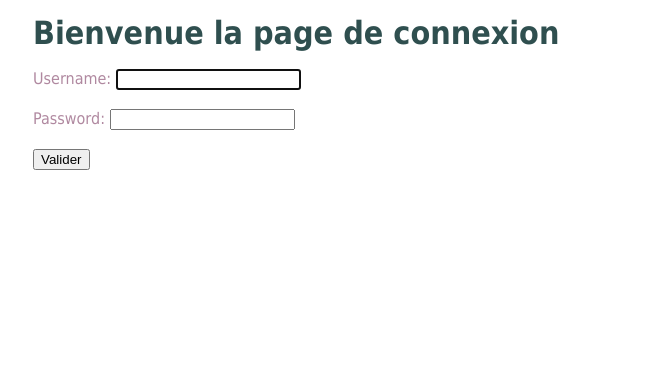
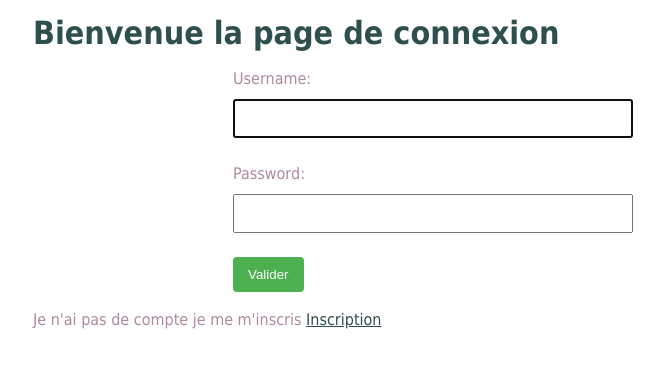
Before and after one commit to regisatl/Django, a Django app: page /accounts/login/ in a window 1280 px wide. Shown: the top 368 px of the page, without its empty margins (207-871 px from the left). Run offline with Django 5.2, Linux system fonts and the light colour scheme.

Commit message:
fin de l'authentification

```diff
--- a/FV/FV/static/global.css
+++ b/FV/FV/static/global.css
@@ -5,3 +5,47 @@ body {
 p {
       color: #5037;
 }
+
+/* Style de base pour le formulaire */
+form {
+      max-width: 400px;
+      margin: 0 auto;
+}
+
+/* Style pour les champs de formulaire */
+input[type="text"],
+input[type="email"],
+input[type="password"],
+textarea {
+      width: 100%;
+      padding: 10px;
+      margin: 8px 0;
+      box-sizing: border-box;
+}
+
+/* Style pour les boutons du formulaire */
+input[type="submit"],
+button {
+      background-color: #4caf50;
+      color: #fff;
+      padding: 10px 15px;
+      border: none;
+      border-radius: 4px;
+      cursor: pointer;
+}
+
+/* Style pour les boutons lorsqu'ils sont survolés */
+input[type="submit"]:hover,
+button:hover {
+      background-color: #45a049;
+}
+
+/* Style pour les messages d'erreur */
+.error {
+      color: #ff0000;
+}
+
+/* Style pour les messages de succès */
+.success {
+      color: #008000;
+}
--- a/FV/accounts/templates/accounts/login.html
+++ b/FV/accounts/templates/accounts/login.html
@@ -11,17 +11,19 @@
     <title>Accounts</title>
   </head>
   <body>
-
-      {% for message in messages %}
-            <p> {{message}} </p>
-      {% endfor %}
+    {% for message in messages %}
+    <p>{{message}}</p>
+    {% endfor %}
     <h1>Bienvenue la page de connexion</h1>
 
     <form method="post">
-      {% csrf_token %}
-      {{form.as_p}}
-      <input type = "submit" value="Valider"/>
+      {% csrf_token %} {{form.as_p}}
+      <input type="submit" value="Valider" />
     </form>
 
+    <p>
+      Je n'ai pas de compte je me m'inscris
+      <a href="{% url 'accounts:register' %}">Inscription</a>
+    </p>
   </body>
 </html>
--- a/FV/accounts/templates/accounts/register.html
+++ b/FV/accounts/templates/accounts/register.html
@@ -23,5 +23,7 @@
       <input type = "submit" value="Je m'inscris"/>
     </form>
 
+    <p>J'ai déjà un compte je me connecte <a href="{% url 'accounts:login' %}">Connexion</a></p>
+
   </body>
 </html>
--- a/FV/accounts/views.py
+++ b/FV/accounts/views.py
@@ -36,4 +36,5 @@ def register_user(request):
                   return redirect("mangalib:index")
       else:
             form = UserCreationForm()
+
       return render(request, "accounts/register.html", {"form": form})
--- a/FV/mangalib/static/mangalib/css/main.css
+++ b/FV/mangalib/static/mangalib/css/main.css
@@ -1,6 +1,6 @@
 body {
       background-color: #0000;
-      color:darkslategray;
+      color: darkslategray;
       width: 800px;
       margin: 0 auto;
       font-family: Tahoma, sans-serif;
@@ -28,3 +28,47 @@ table {
       border-collapse: collapse;
       width: 100%;
 }
+
+/* Style de base pour le formulaire */
+form {
+      max-width: 400px;
+      margin: 0 auto;
+}
+
+/* Style pour les champs de formulaire */
+input[type="text"],
+input[type="email"],
+input[type="password"],
+textarea {
+      width: 100%;
+      padding: 10px;
+      margin: 8px 0;
+      box-sizing: border-box;
+}
+
+/* Style pour les boutons du formulaire */
+input[type="submit"],
+button {
+      background-color: #4caf50;
+      color: #fff;
+      padding: 10px 15px;
+      border: none;
+      border-radius: 4px;
+      cursor: pointer;
+}
+
+/* Style pour les boutons lorsqu'ils sont survolés */
+input[type="submit"]:hover,
+button:hover {
+      background-color: #45a049;
+}
+
+/* Style pour les messages d'erreur */
+.error {
+      color: #ff0000;
+}
+
+/* Style pour les messages de succès */
+.success {
+      color: #008000;
+}
```
Also changed, not shown: FV/db.sqlite3.
